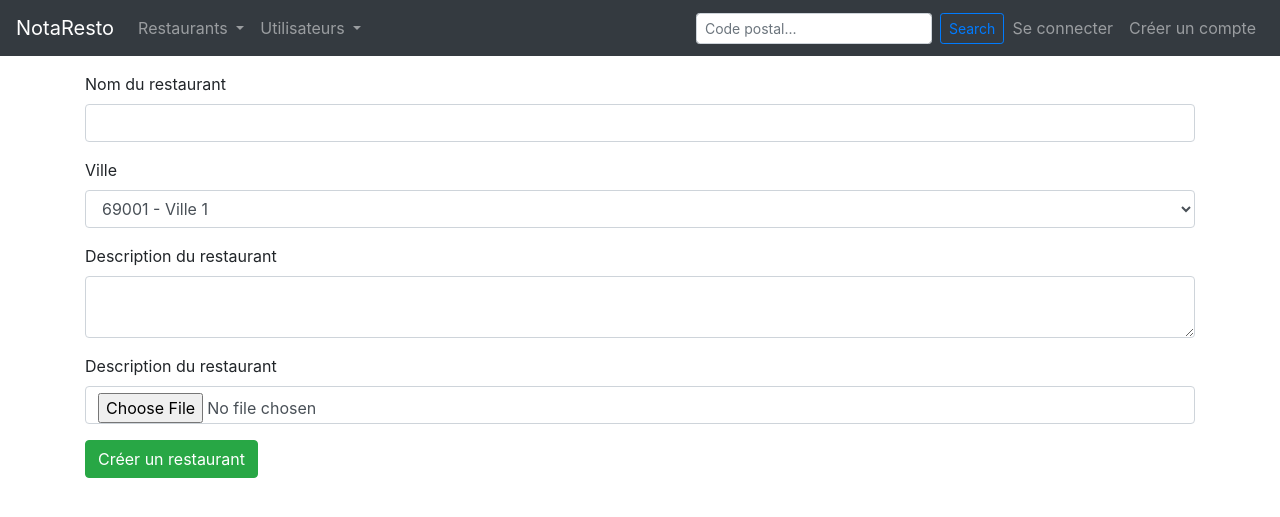
After one commit to adjanorpro18/notaresto, a Symfony app: template templates/restaurant/form.html.twig in a window 1280 px wide. The commit adds this page. Shown: the top 517 px of the page. Run offline with Twig, Linux system fonts and the light colour scheme; the template is opened without the code that fills it, so the values that code supplies are empty; some libraries are stand-ins or nearby versions.

Commit message:
create and show restaurant

```diff
--- a/templates/app/index.html.twig
+++ b/templates/app/index.html.twig
@@ -15,7 +15,7 @@
 						{{ restaurant.description }}
 					</p>
 					<p>
-						<a href="{{path('restaurant_show', {'restaurant': 'restaurant.id'})}}" class="btn btn-success my-2">Donner un avis !</a>
+						<a href="{{path('restaurant_show', {restaurant: restaurant.id})}}" class="btn btn-success my-2">Donner un avis !</a>
 					</p>
 				</div>
 			{% endif %}
@@ -42,7 +42,7 @@
 									</p>
 
 									<div class="d-flex justify-content-between float-right">
-										<a href="#" class="btn btn-sm btn-outline-secondary">Donner un avis</a>
+										<a href="{{path('restaurant_show', {restaurant: restaurant.id})}}" class="btn btn-sm btn-outline-secondary">Donner un avis</a>
 									</div>
 								</div>
 							</div>
--- /dev/null
+++ b/templates/restaurant/form.html.twig
@@ -0,0 +1,41 @@
+{% extends "base.html.twig" %}
+
+{% block title %}Liste des restaurants
+{% endblock %}
+
+{% block body %}
+	<div class="container mt-3">
+		<div class="row">
+			<div class="col">
+
+				<form action="POST">
+					<div class="form-group">
+						<label for="">Nom du restaurant</label>
+						<input type="text" class="form-control">
+					</div>
+
+					<div class="form-group">
+						<label for="city">Ville</label>
+						<select class="form-control" name="city" id="city">
+							<option value="city1">69001 - Ville 1</option>
+							<option value="city">69002 - Ville 2</option>
+						</select>
+					</div>
+
+					<div class="form-group">
+						<label for="">Description du restaurant</label>
+						<textarea class="form-control"></textarea>
+					</div>
+
+					<div class="form-group">
+						<label for="">Description du restaurant</label>
+						<input type="file" class="form-control">
+					</div>
+
+					<button class="btn btn-success" type="submit">Créer un restaurant</button>
+				</form>
+
+			</div>
+		</div>
+	</div>
+{% endblock %}
--- a/templates/restaurant/index.html.twig
+++ b/templates/restaurant/index.html.twig
@@ -24,7 +24,7 @@
 								<td>{{restaurant.id}}</td>
 								<td>
 									{{restaurant.name | upper}}
-									<br>
+									<br><br>
 									<small>{{restaurant.description}}</small>
 								</td>
 								<td>{{restaurant.city.zipcode}}
```
Also changed, not shown: src/Controller/RestaurantController.php (+13 -3 lines), templates/registration/register.html.twig (+7 -2 lines), templates/restaurant/show.html.twig (added, +98 -0 lines), templates/security/login.html.twig (+14 -7 lines).
